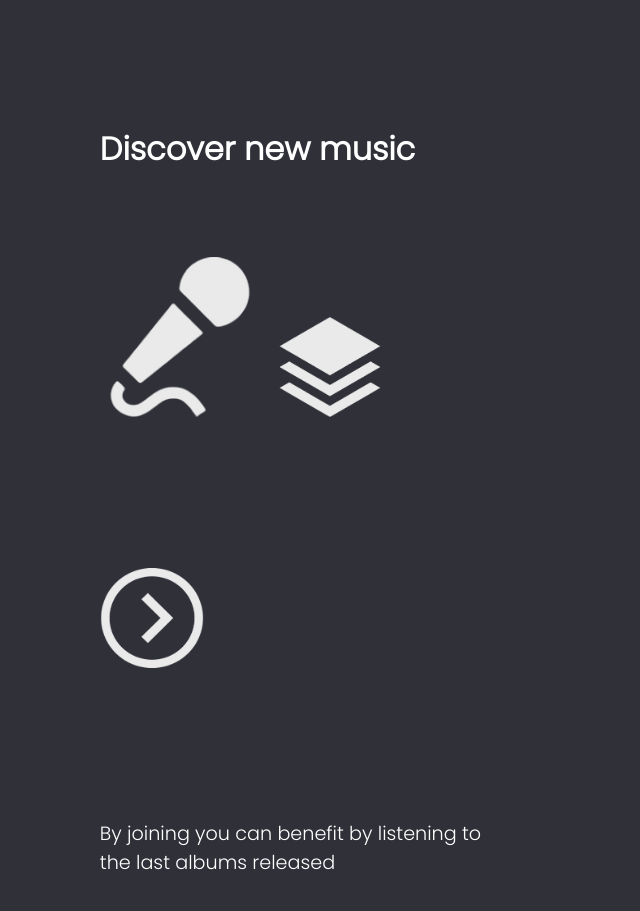
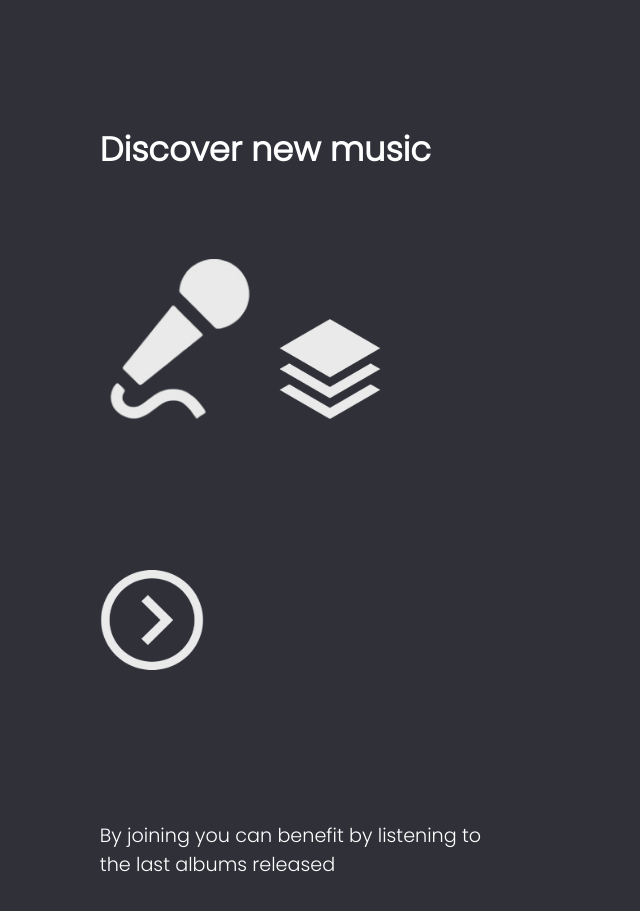
Before and after one commit to sudoaptrana/SoundWave, a plain HTML site: page index.html in a window 768 px wide. Shown: the part 1420-2331 px from the top of the page, without its empty margins (0-640 px from the left). Drawn offline with nearby package versions, Linux system fonts and the light colour scheme; a web font is replaced by a local one.

Commit message:
modified styles

```diff
--- a/style/style.css
+++ b/style/style.css
@@ -322,7 +322,7 @@ nav a {
         height: 40vh;
     }
     .head-text {
-        font-size: 2em;
+        font-size: 2.1em;
     }
     .co-vers {
         height: 70%;
```
